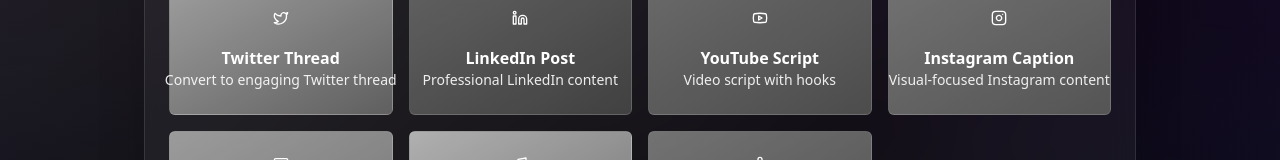
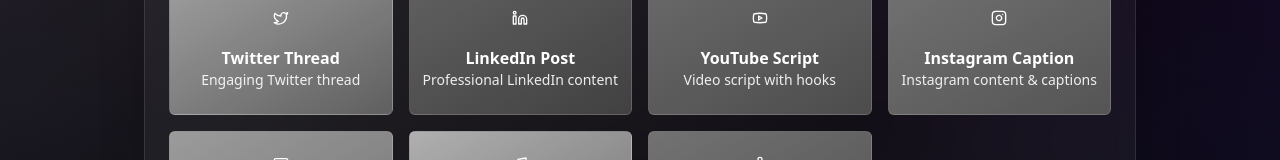
Before and after one commit to automatr-agency/contentcrane, a Next.js app: page /tool in a window 1280 px wide. Shown: the part 861-1021 px from the top of the page. Built offline with nearby package versions, Linux system fonts and the light colour scheme.

Commit message:
Fixed some buttons

```diff
--- a/app/tool/page.tsx
+++ b/app/tool/page.tsx
@@ -168,7 +168,7 @@ export default function ContentRepurposingTool() {
       id: "twitter" as Platform,
       name: "Twitter Thread",
       icon: Twitter,
-      description: "Convert to engaging Twitter thread",
+      description: "Engaging Twitter thread",
       color: "from-blue-400 to-blue-600",
     },
     {
@@ -189,7 +189,7 @@ export default function ContentRepurposingTool() {
       id: "instagram" as Platform,
       name: "Instagram Caption",
       icon: Instagram,
-      description: "Visual-focused Instagram content",
+      description: "Instagram content & captions",
       color: "from-pink-500 to-purple-600",
     },
     {
```
